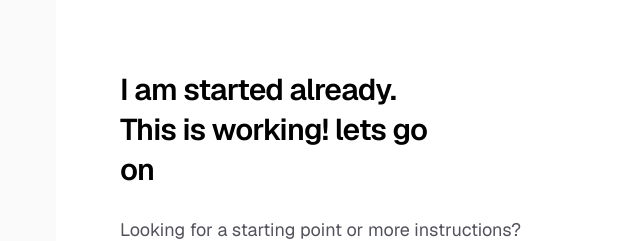
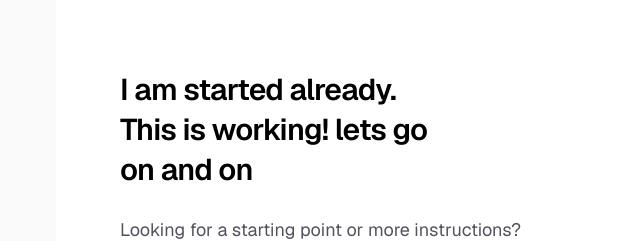
Before and after one commit to noblehallwebsite-source/enterprise-rag-platform, a Next.js app in the folder frontend/: page / in a window 1280 px wide. Shown: the part 212-453 px from the top of the page, without its empty margins (200-840 px from the left). Built offline with nearby package versions, Linux system fonts and the light colour scheme.

Commit message:
prevent both backend and frontend actions from firing

```diff
--- a/frontend/app/page.tsx
+++ b/frontend/app/page.tsx
@@ -14,7 +14,7 @@ export default function Home() {
         />
         <div className="flex flex-col items-center gap-6 text-center sm:items-start sm:text-left">
           <h1 className="max-w-xs text-3xl font-semibold leading-10 tracking-tight text-black dark:text-zinc-50">
-            I am started already. This is working! lets go on
+            I am started already. This is working! lets go on and on
           </h1>
           <p className="max-w-md text-lg leading-8 text-zinc-600 dark:text-zinc-400">
             Looking for a starting point or more instructions? Head over to{" "}
```
